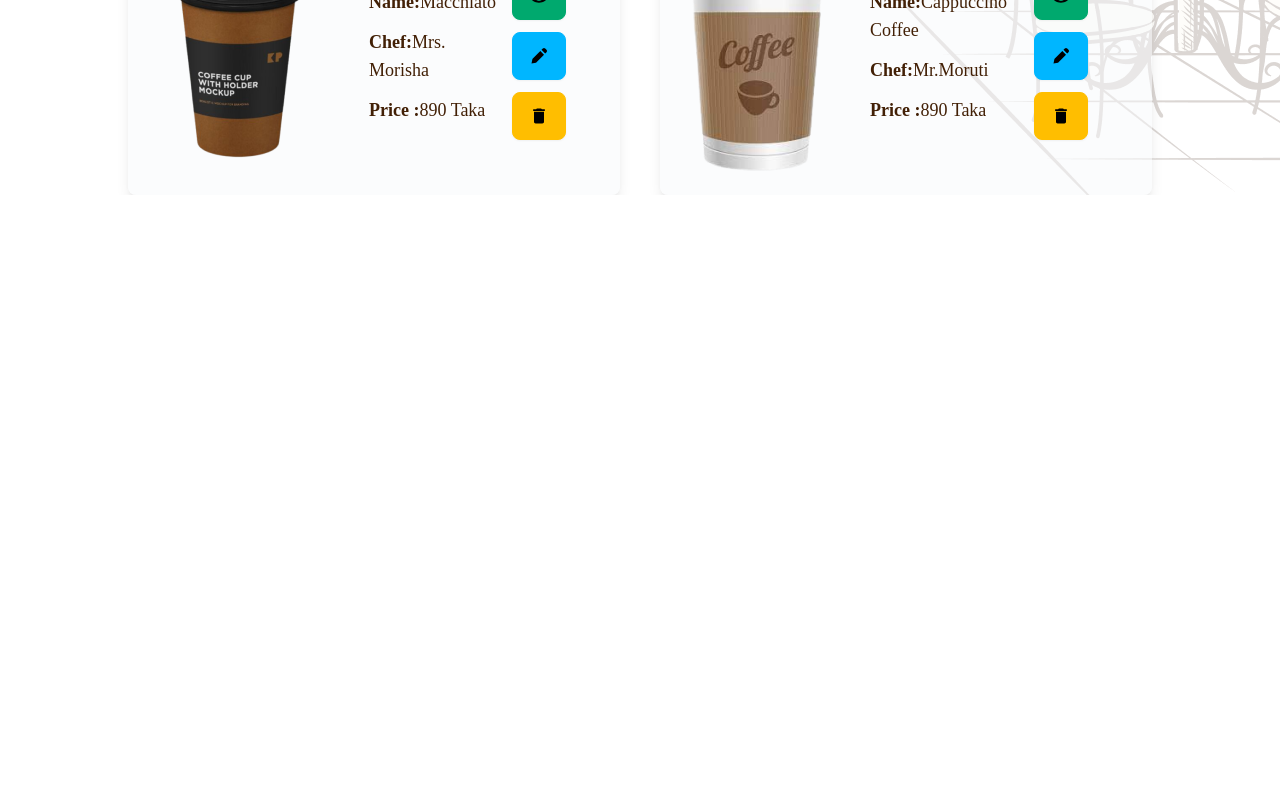
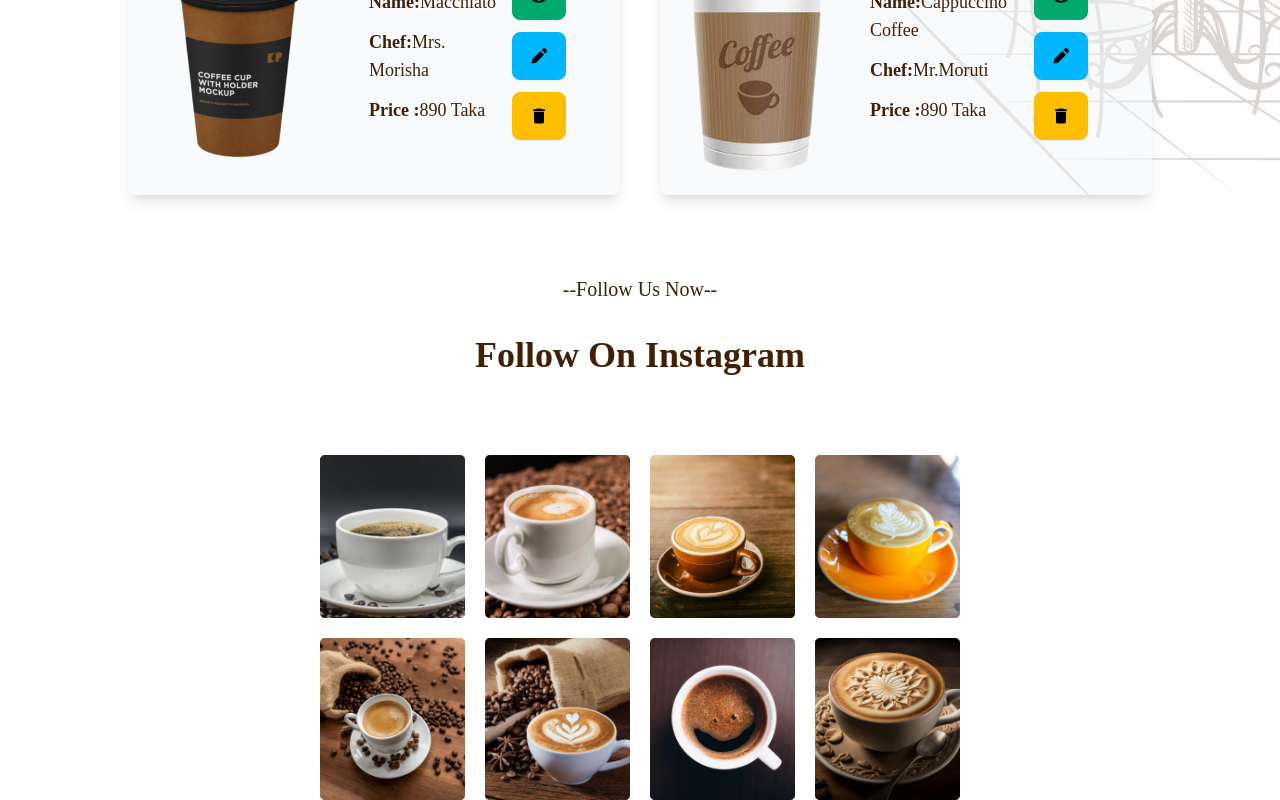
Before and after one commit to Salman-Faiz/Espresso-Emporium-CRUD-client, a React (Vite) app: page / in a window 1280 px wide. Shown: the part 2240-3040 px from the top of the page. Before the commit the page ends 2435 px from the top, so only its background shows below. Built offline with nearby package versions, Linux system fonts and the light colour scheme; a web font is replaced by a local one.

Commit message:
follow on insta section added

```diff
--- a/src/Pages/Home/FollowInsta.jsx
+++ b/src/Pages/Home/FollowInsta.jsx
@@ -2,7 +2,20 @@
 const FollowInsta = () => {
     return (
         <div>
-
+            <div className="text-center font-customFont text-yellow-950 py-20 space-y-8">
+            <p className="text-xl text-yellow-950">--Follow Us Now--</p>
+            <h1 className="text-4xl font-bold">Follow On Instagram</h1>
+            </div>
+            <div className="grid grid-cols-2 mx-5 md:grid-cols-4  md:mx-80 gap-5">
+                <img src="/public/images/cups/Rectangle 9.png" alt="" />
+                <img src="/public/images/cups/Rectangle 10.png" alt="" />
+                <img src="/public/images/cups/Rectangle 11.png" alt="" />
+                <img src="/public/images/cups/Rectangle 12.png" alt="" />
+                <img src="/public/images/cups/Rectangle 13.png" alt="" />
+                <img src="/public/images/cups/Rectangle 14.png" alt="" />
+                <img src="/public/images/cups/Rectangle 15.png" alt="" />
+                <img src="/public/images/cups/Rectangle 16.png" alt="" />
+            </div>
         </div>
     );
 };
--- a/src/Pages/Home/Home.jsx
+++ b/src/Pages/Home/Home.jsx
@@ -1,4 +1,5 @@
 import Banner from "./Banner/Banner";
+import FollowInsta from "./FollowInsta";
 import PopularProducts from "./PopularProducts";
 
 const Home = () => {
@@ -6,6 +7,7 @@ const Home = () => {
         <div>
             <Banner></Banner>
             <PopularProducts></PopularProducts>
+            <FollowInsta></FollowInsta>
 
 
         </div>
--- a/src/Pages/Home/PopularProducts.jsx
+++ b/src/Pages/Home/PopularProducts.jsx
@@ -17,7 +17,7 @@ const PopularProducts = () => {
 
      <div className="grid md:grid-cols-2 gap-10 px-32 bg-PopularBg2 bg-no-repeat bg-right bg-opacity-100">
 
-     <div className="flex items-center bg-slate-50rounded-lg bg-opacity-50 shadow-lg gap-4">
+     <div className="flex items-center bg-slate-100 rounded-lg bg-opacity-50 shadow-lg gap-4">
         <img className="p-5" src="/public/images/1.png" alt="" />
         <div className="text-lg space-y-3 flex-grow">
         <h2><span className="font-bold">Name:</span> Americano Coffee</h2>
@@ -30,7 +30,7 @@ const PopularProducts = () => {
             <h1><button className="btn btn-warning text-xl"><MdDelete></MdDelete></button></h1>
         </div>
       </div>
-     <div className="flex items-center bg-slate-50 rounded-lg bg-opacity-50 shadow-lg gap-4">
+     <div className="flex items-center bg-slate-100 rounded-lg bg-opacity-50 shadow-lg gap-4">
         <img className="p-5" src="/public/images/2.png" alt="" />
         <div className="text-lg space-y-3 flex-grow">
         <h2><span className="font-bold">Name:</span>Espresso Coffee </h2>
@@ -43,7 +43,7 @@ const PopularProducts = () => {
             <h1><button className="btn btn-warning text-xl"><MdDelete></MdDelete></button></h1>
         </div>
       </div>
-     <div className="flex items-center bg-slate-50 rounded-lg bg-opacity-50 shadow-lg gap-4">
+     <div className="flex items-center bg-slate-100 rounded-lg bg-opacity-50 shadow-lg gap-4">
         <img className="p-5" src="/public/images/3.png" alt="" />
         <div className="text-lg space-y-3 flex-grow">
         <h2><span className="font-bold">Name:</span> Black Coffee</h2>
@@ -59,7 +59,7 @@ const PopularProducts = () => {
             <h1><button className="btn btn-warning text-xl"><MdDelete></MdDelete></button></h1>
         </div>
       </div>
-     <div className="flex items-center bg-slate-50 rounded-lg bg-opacity-50 shadow-lg gap-4">
+     <div className="flex items-center bg-slate-100 rounded-lg bg-opacity-50 shadow-lg gap-4">
         <img className="p-5" src="/public/images/4.png" alt="" />
         <div className="text-lg space-y-3 flex-grow">
         <h2><span className="font-bold">Name:</span>Decaf Coffee</h2>
@@ -74,7 +74,7 @@ const PopularProducts = () => {
             <h1><button className="btn btn-warning text-xl"><MdDelete></MdDelete></button></h1>
         </div>
       </div>
-     <div className="flex items-center bg-slate-50 rounded-lg bg-opacity-50 shadow-lg gap-4">
+     <div className="flex items-center bg-slate-100 rounded-lg bg-opacity-50 shadow-lg gap-4">
         <img className="p-5" src="/public/images/5.png" alt="" />
         <div className="text-lg space-y-3 flex-grow">
         <h2><span className="font-bold">Name:</span>Macchiato</h2>
@@ -88,7 +88,7 @@ const PopularProducts = () => {
             <h1><button className="btn btn-warning text-xl"><MdDelete></MdDelete></button></h1>
         </div>
       </div>
-     <div className="flex items-center bg-slate-50 rounded-lg bg-opacity-50 shadow-lg gap-4">
+     <div className="flex items-center bg-slate-100 rounded-lg bg-opacity-50 shadow-lg gap-4">
         <img className="p-5" src="/public/images/6.png" alt="" />
         <div className="text-lg space-y-3 flex-grow">
         <h2><span className="font-bold">Name:</span>Cappuccino Coffee</h2>
```
